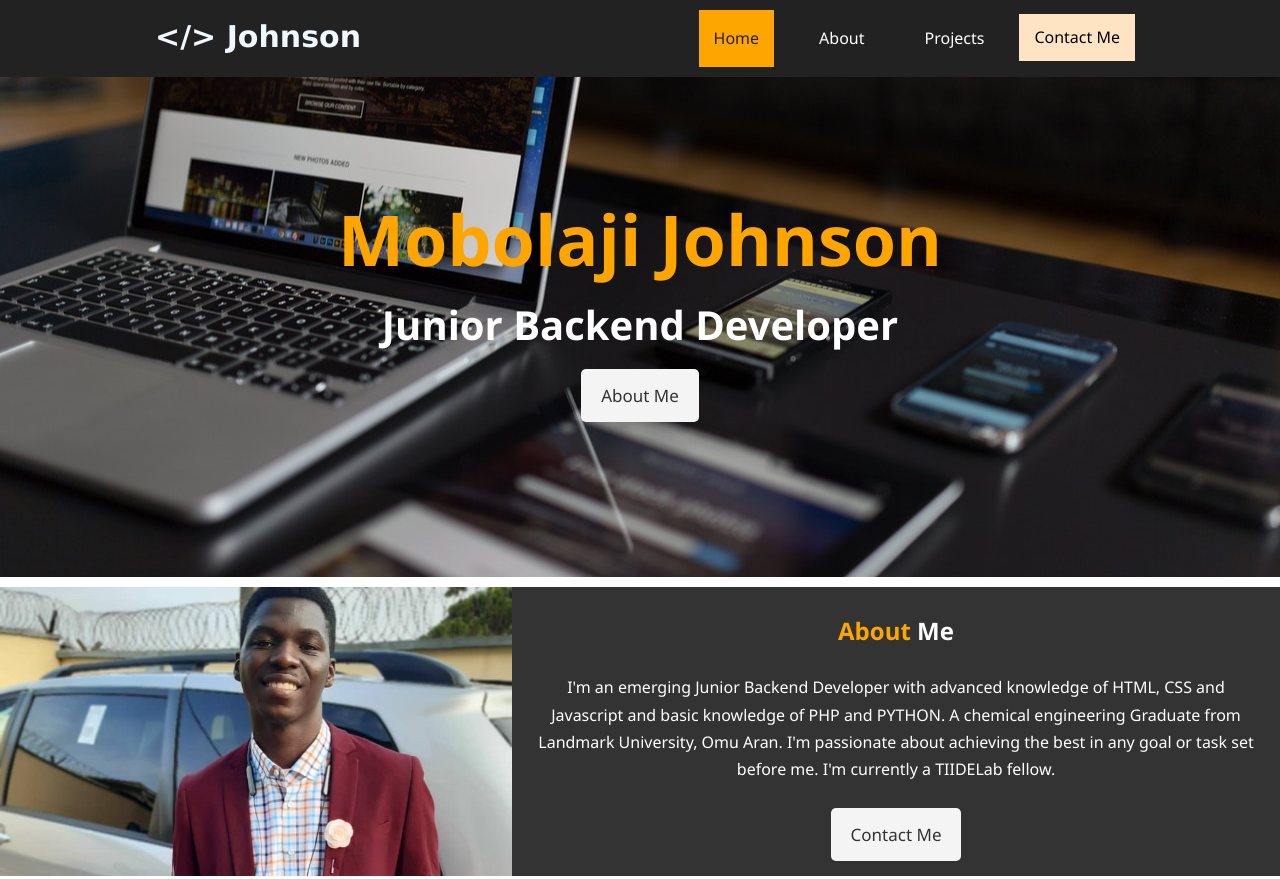
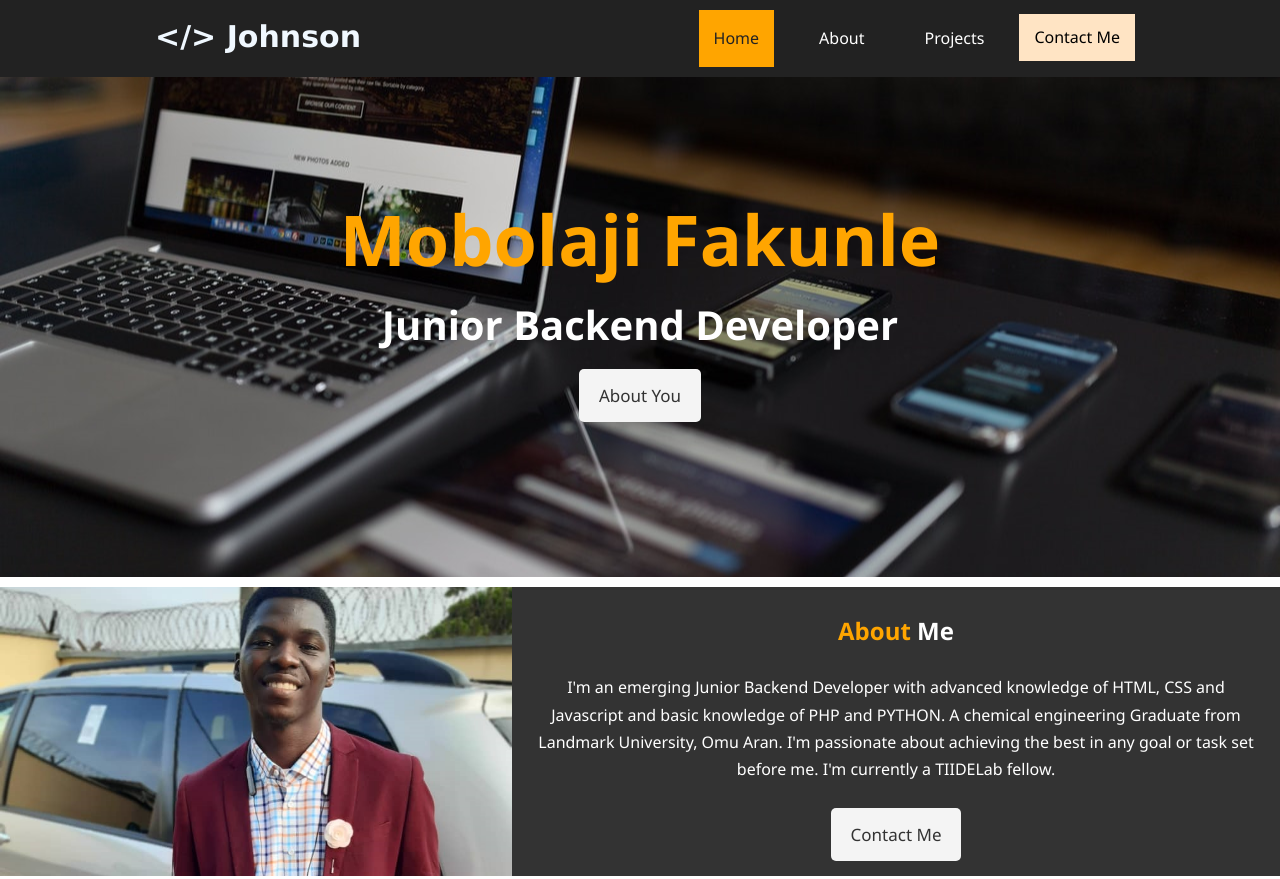
Before and after one commit to abjmobolaji/portfolio, a plain HTML site: page index.html in a window 1280 px wide. Shown: the top 879 px of the page. Drawn offline with Linux system fonts and the light colour scheme.

Commit message:
greta me tmtmt

```diff
--- a/index.html
+++ b/index.html
@@ -46,9 +46,9 @@
 		<div id="showcase">
 			<div class="container">
 				<div class="showcase-content">
-					<h1><span class="text-primary">Mobolaji Johnson</span><br></h1>
+					<h1><span class="text-primary">Mobolaji Fakunle</span><br></h1>
 					<h2>Junior Backend Developer</h2>
-					<a class="btn btn-light" href="./about.html">About Me</a>
+					<a class="btn btn-light" href="./about.html">About You</a>
 				</div>
 			</div>
 		</div>
```
